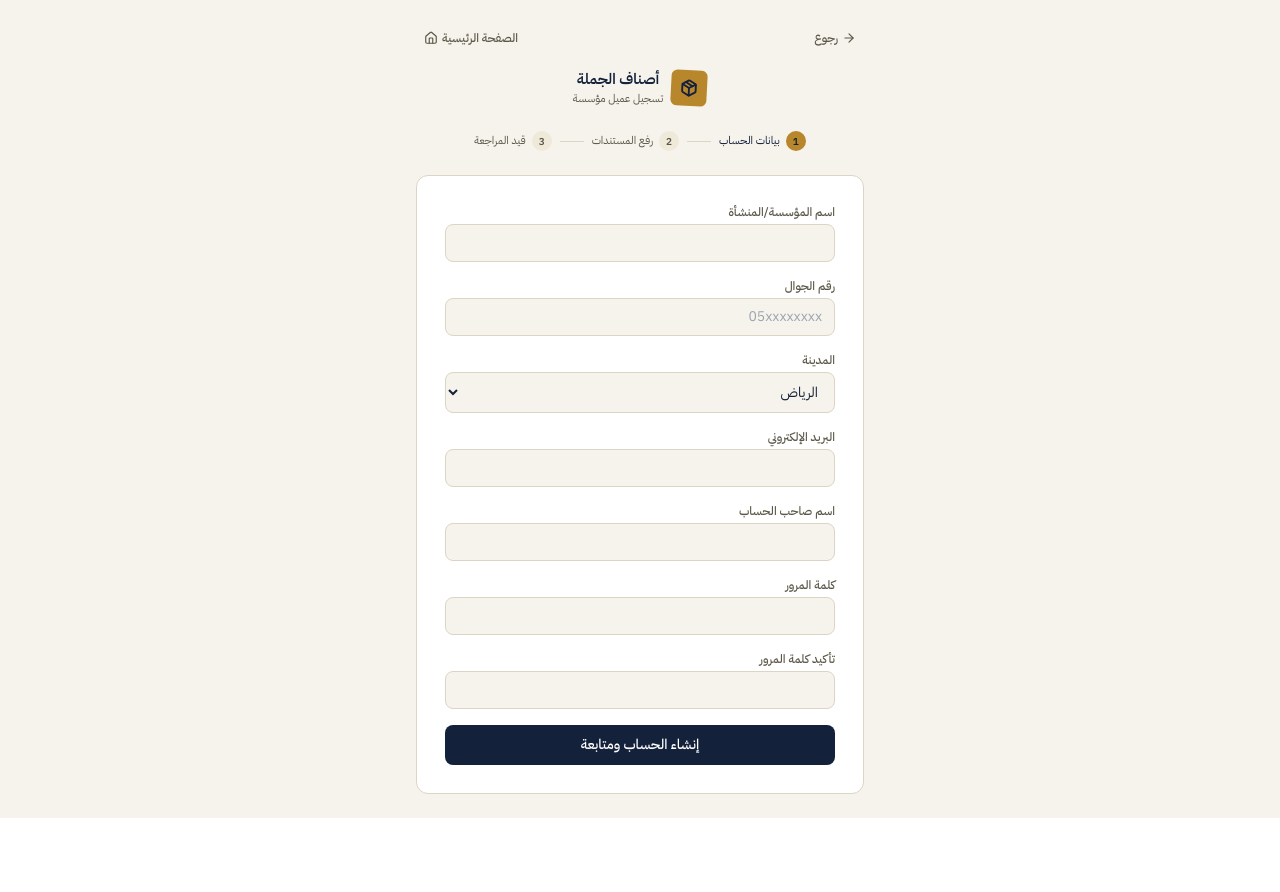
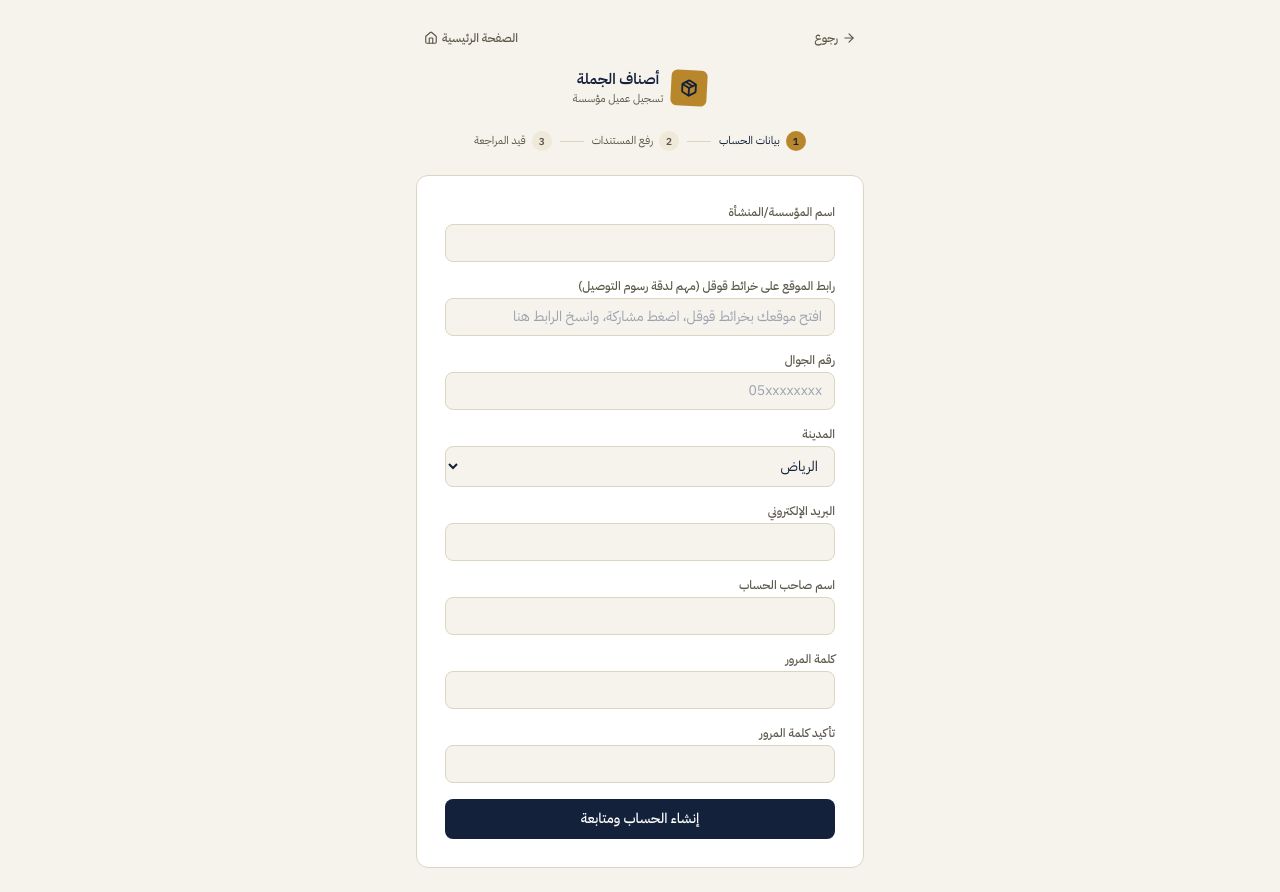
Before and after one commit to abohssan555-dot/wholesale-p2p, a React (Vite) app: page /business in a window 1280 px wide. Before the commit the page ends 818 px from the top, so only its background shows below. Built offline with nearby package versions, Linux system fonts and the light colour scheme.

Commit message:
Add location link field to onboarding flow
Added location link field for business customers in the onboarding form.

```diff
--- a/src/OnboardingFlow.jsx
+++ b/src/OnboardingFlow.jsx
@@ -141,6 +141,7 @@ function AccountStep({ onDone, applicantType }) {
     store_name: "",
     store_category: "general_food",
     business_name: "",
+    location_link: "",
     full_name: "",
     email: "",
     password: "",
@@ -186,6 +187,7 @@ function AccountStep({ onDone, applicantType }) {
     }
     if (applicantType === "business_customer") {
       meta.business_name = form.business_name;
+      meta.location_link = form.location_link;
     }
     const { data, error } = await supabase.auth.signUp({
       email: form.email,
@@ -196,6 +198,9 @@ function AccountStep({ onDone, applicantType }) {
     if (error) {
       setErr(error.message.includes("already registered") ? "البريد مسجّل مسبقاً." : "تعذّر إنشاء الحساب، تأكد من البيانات.");
       return;
+    }
+    if (applicantType === "business_customer" && data.user) {
+      await supabase.from("profiles").update({ location_link: form.location_link }).eq("id", data.user.id);
     }
     if (!data.session) {
       setNeedsConfirm(true);
@@ -240,7 +245,16 @@ function AccountStep({ onDone, applicantType }) {
           </>
         )}
         {applicantType === "business_customer" && (
-          <Field label="اسم المؤسسة/المنشأة" required value={form.business_name} onChange={set("business_name")} />
+          <>
+            <Field label="اسم المؤسسة/المنشأة" required value={form.business_name} onChange={set("business_name")} />
+            <Field
+              label="رابط الموقع على خرائط قوقل (مهم لدقة رسوم التوصيل)"
+              required
+              value={form.location_link}
+              onChange={set("location_link")}
+              placeholder="افتح موقعك بخرائط قوقل، اضغط مشاركة، وانسخ الرابط هنا"
+            />
+          </>
         )}
         <Field label="رقم الجوال" required value={form.phone} onChange={set("phone")} placeholder="05xxxxxxxx" />
         <div className="mb-4">
```
